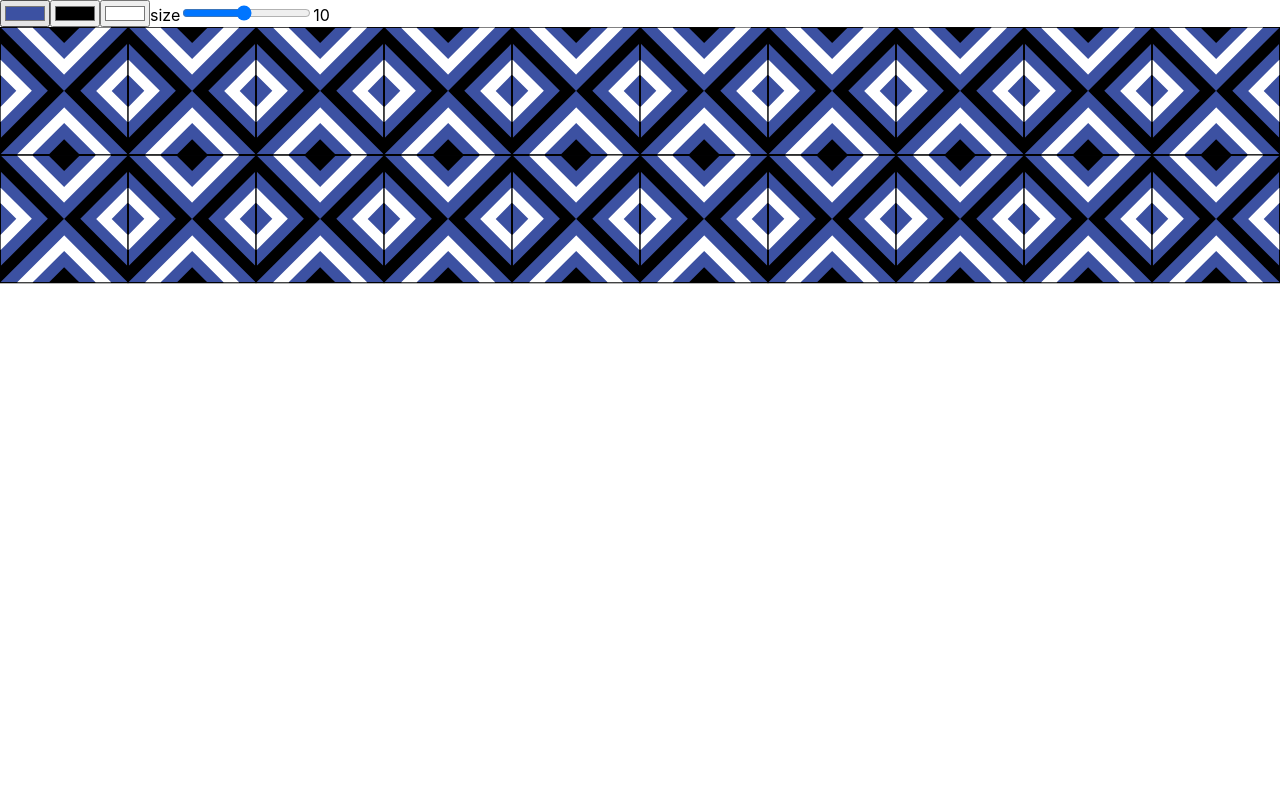
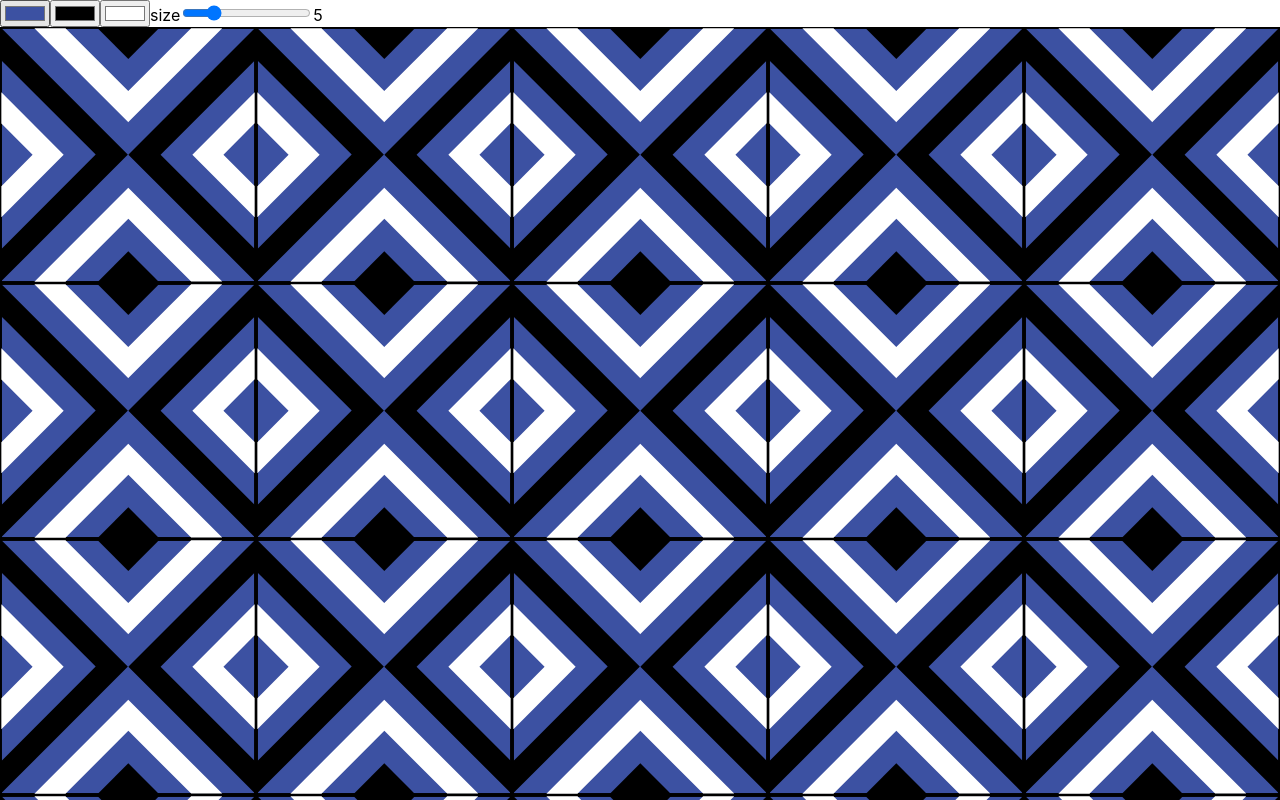
Before and after one commit to perabuis/art-generator, a React (Create React App) app: page / in a window 1280 px wide. Shown: the top 800 px of the page. Built offline with nearby package versions, Linux system fonts and the light colour scheme.

Commit message:
change number of tiles in array

```diff
--- a/src/components/Grid.js
+++ b/src/components/Grid.js
@@ -7,10 +7,22 @@ const Grid = () => {
 //berekenen hoeveel tiles er in de array moeten
  const width =  window.innerWidth;
  const height = window.innerHeight;
- console.log(height);
+
+ const sliderInput = useStore(state => state.cols);
+
+
   const cols = useStore(state => state.cols);
   //nu vul ik met 20 tegels maar eigenlijk moeth et userinput * userinput
-  const [tiles, setTiles] = useState(new Array(20).fill(false));
+
+
+ const tiles = useStore(state => state.tiles);
+  const numberOfTiles = sliderInput * sliderInput;
+const setTiles = useStore(state => state.numberOfTiles);
+
+
+  //const [tiles, setTiles] = useState(new Array(numberOfTiles).fill(false));
+
+
   console.log(tiles);
  //    boxes.map((filled, i) => <Box filled={filled} index={i} key={i} cols={10} size={10} onClick={() => handleBoxClick(i)} />)
 
--- a/src/components/Slider.js
+++ b/src/components/Slider.js
@@ -7,6 +7,16 @@ const Slider = ({}) => {
   const cols = useStore(state => state.cols);
   const setCols = useStore(state => state.setCols);
 
+  const setTiles = useStore(state => state.setTiles);
+
+  const handleSliderChange = (e) => {
+    const sliderInput = parseInt(e.target.value, 10)
+    setCols(sliderInput);
+    console.log(parseInt(e.target.value,10))
+    setTiles(new Array(sliderInput * sliderInput).fill(false));
+  };
+
+  //setCols(parseInt(e.target.value, 10)
   return (
     <>
     <label>
@@ -16,7 +26,7 @@ const Slider = ({}) => {
         min={1}
         max={20}
         value={cols}
-        onChange={(e) => setCols(parseInt(e.target.value, 10))}
+        onChange={(e) => handleSliderChange(e)}
       />
       <span>{cols}</span>
     </label>
--- a/src/components/Tile.js
+++ b/src/components/Tile.js
@@ -12,6 +12,8 @@ const Tile = ({index}) => {
     console.log(x);*/
 
     const sliderInput = useStore(state => state.cols);
+
+
     //const windowWidth =  window.innerWidth;
 
     const size = 100 / sliderInput;
--- a/src/store.js
+++ b/src/store.js
@@ -11,8 +11,11 @@ const useStore = create(set => ({
         tmp[name] = value;
         return { ...state, colors: tmp };
   }),
-  cols: 10,
+  cols: 5,
   setCols: (cols) => set(state => ({ cols})),
+  tiles: new Array(25).fill(false),
+  setTiles: (tiles) => set(state => ({ tiles})),
+  //const [tiles, setTiles] = useState(new Array(numberOfTiles).fill(false));
 
 }))
 
```
